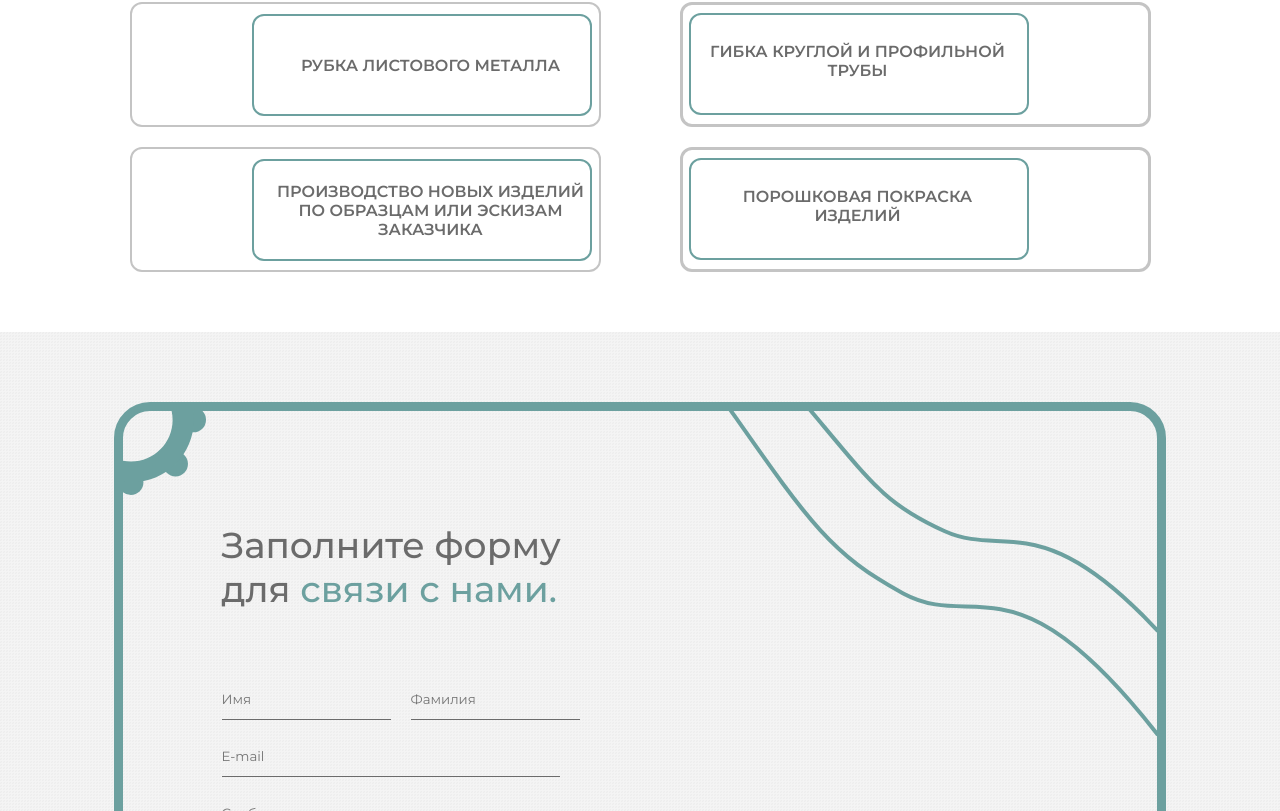
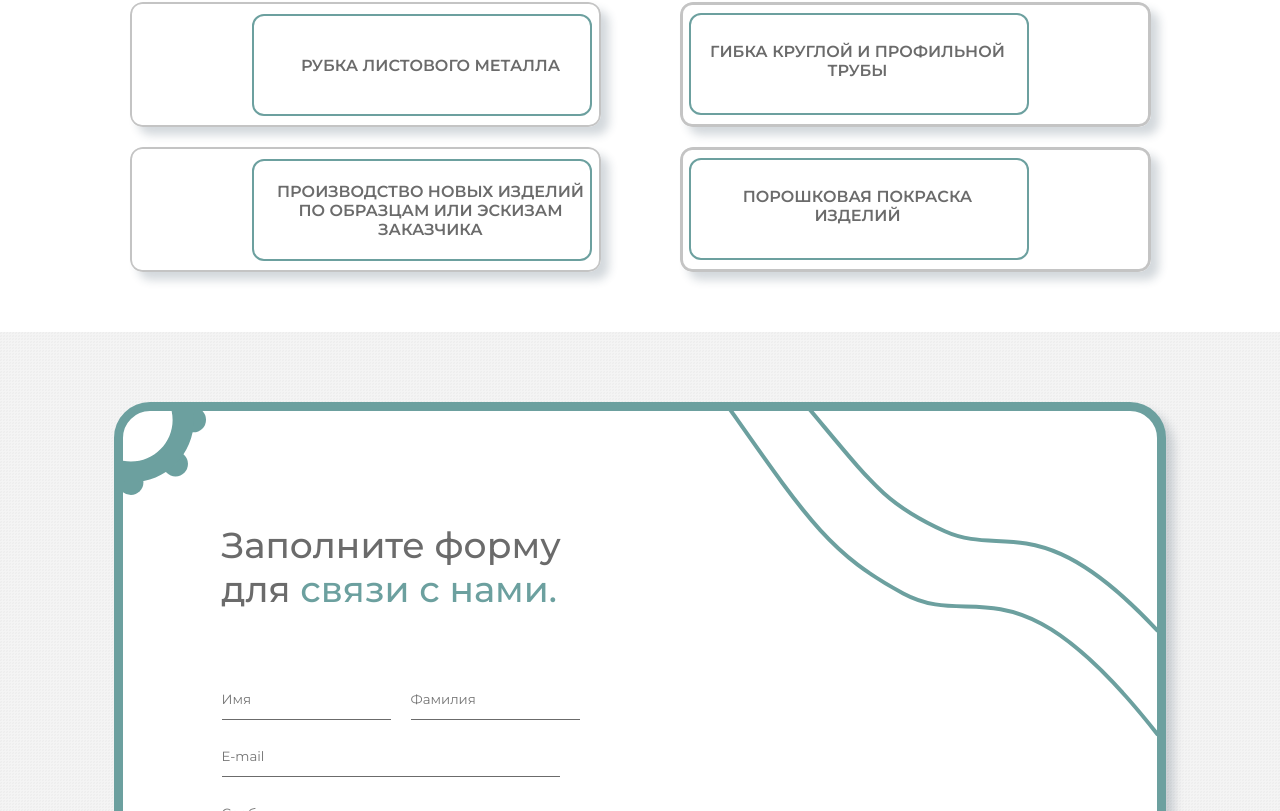
Before and after one commit to Siskinbird/vue-metaform, a Vue app: page / in a window 1280 px wide. Shown: the part 1449-2260 px from the top of the page. Built offline with nearby package versions, Linux system fonts and the light colour scheme.

Commit message:
add: box-shadows

```diff
--- a/src/components/FeedbackForm.vue
+++ b/src/components/FeedbackForm.vue
@@ -39,13 +39,17 @@
     .container {
         padding: 0;
     }
+
     .feedback {
         margin-top: 60px;
         background: url('../assets/background/bgpattern2.png') repeat;
         padding: 10px;
     }
+
     .feedback__body {
         background:  url('../assets/background/shesternya.svg') -67px -66px no-repeat;
+        background-color: #fff;
+        box-shadow: 8px 8px 10px 0px rgba(34, 60, 80, 0.2);
         display: flex;
         flex-direction: row;
         justify-content: space-between;
@@ -55,13 +59,14 @@
         border: 9px solid #6ca09f;
         border-radius: 36px;
     }
+
     .form__background {
         background:  url('../assets/background/form__background.svg') -1px -5px no-repeat;
         width: 429px;
         height: 327px;
     }
+
     .form__main {
-
         max-width: 440px;
         padding: 16px;
         height: auto;
@@ -76,9 +81,11 @@
             }
         }
     }
+
     form {
         margin-top: 60px;
     }
+
     input {
         margin: 10px 0 10px 0;
         border: none;
@@ -86,9 +93,11 @@
         background-color: transparent;
         outline: none;
     }
+
     input#surName {
         margin-left: 20px;
     }
+
     textarea {
         resize: vertical;
         margin: 20px 0 10px 0;
@@ -98,11 +107,13 @@
         background-color: transparent;
         outline: none;
     }
+
     input[type=text] {
     padding: 12px 0;
     margin: 8px 0;
     box-sizing: border-box;
     }
+
     input[type=email] {
 
     padding: 12px 0;
@@ -112,13 +123,6 @@
     #email {
     width: 338px;
     }
-    /* #firstName {
-        border: none;
-        border-bottom: 1px solid #6b6b6b;
-        background-color: transparent;
-        outline: none;
-
-    } */
     .form__button {
         padding: 10px;
         margin-top: 32px;
--- a/src/components/Services.vue
+++ b/src/components/Services.vue
@@ -102,12 +102,19 @@
     } */
     .services-item {
         cursor: pointer;
+        border-radius: 13px;
         width: 471px;
         height: 125px;
         background: url("../assets/services/Group1.svg") 0 0/100% 100% no-repeat;
         max-width: 100%;
         margin-top: 20px;
+        box-shadow: 8px 8px 10px 0px rgba(34, 60, 80, 0.2);
+        transition: all .3s;
+        &:hover {
+            transform: scale(110%);
+        }
     }
+
     .services-item:nth-child(2n) {
         background: url("../assets/services/group2.svg") 0 0/100% 100% no-repeat;
         .description {
```
